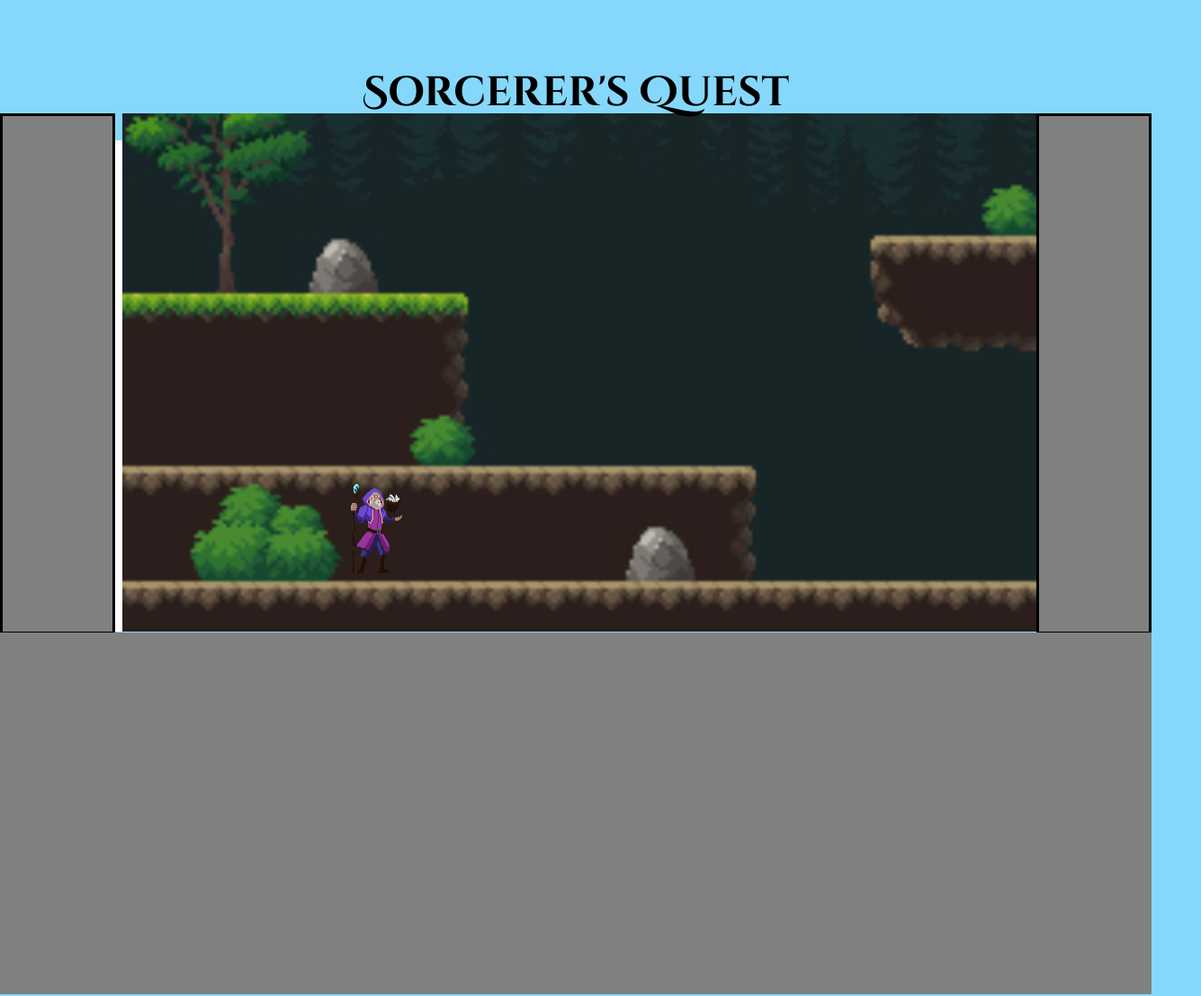
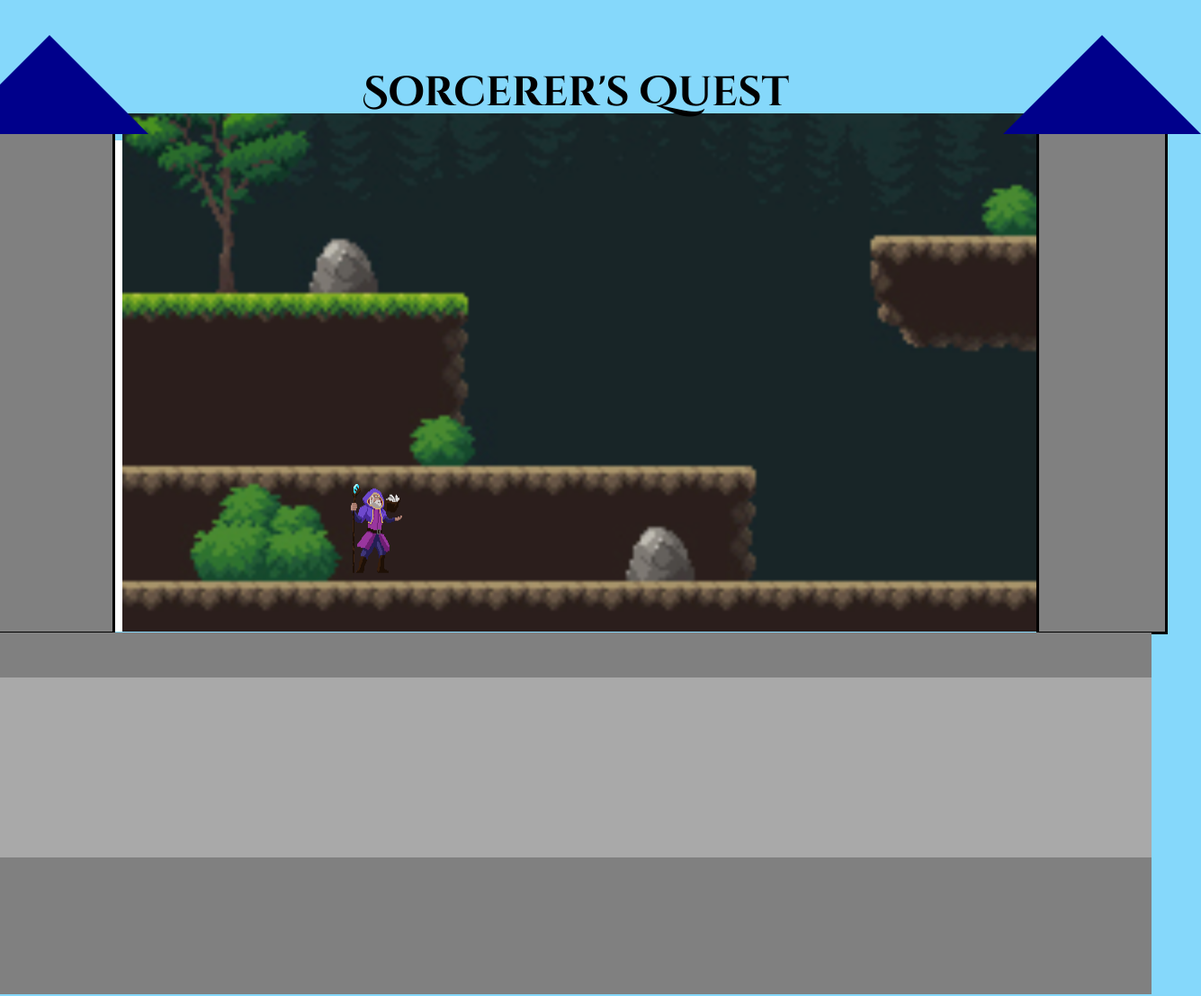
Before and after one commit to Justin-Diner/sorcerers_quest, a website built with webpack: page index.html in a window 1280 px wide. Shown: the whole page at 90% size, 1335 px wide, since content can reach past the window. Built offline with nearby package versions, Linux system fonts and the light colour scheme.

Commit message:
updated css

```diff
--- a/index.html
+++ b/index.html
@@ -20,7 +20,9 @@
 	<div id="main-content">
 
 		<div id="left-column">
-			<div id="game-info">
+			<div class = "spire">
+				<div id="game-info">
+				</div>
 			</div>
 		</div>
 
@@ -30,16 +32,18 @@
 			<canvas id="canvas"></canvas>
 		</div>
 
-
-
 		<div id="right-column">
-			<div id="personal-info">
+			<div class="spire">
+				<div id="personal-info">
+				</div>
 			</div>
 		</div>
 	</div>
 
 	<div id="bottom">
+		<div id="bottom-text-area">
 
+		</div>
 	</div>
 </div>
 </body>
--- a/src/styles/styles_main.scss
+++ b/src/styles/styles_main.scss
@@ -40,6 +40,17 @@ body {
 	border-style: solid;
 }
 
+.spire {
+	position: relative;
+	width: 0;
+	height: 0;
+	border-left: 110px solid transparent;
+	border-right: 110px solid transparent;
+	border-bottom: 110px solid darkblue;
+	bottom: 90px;
+	right: 40px;
+}
+
 #bottom {
 	position: relative;
 	bottom: 2px;
@@ -47,3 +58,11 @@ body {
 	height: 400px;
 	background-color: gray;
 }
+
+
+#bottom-text-area {
+	position: relative;
+	top: 50px;
+	height: 200px;
+	background-color: darkgrey;
+}
```
Also changed, not shown: dist/main.css.
